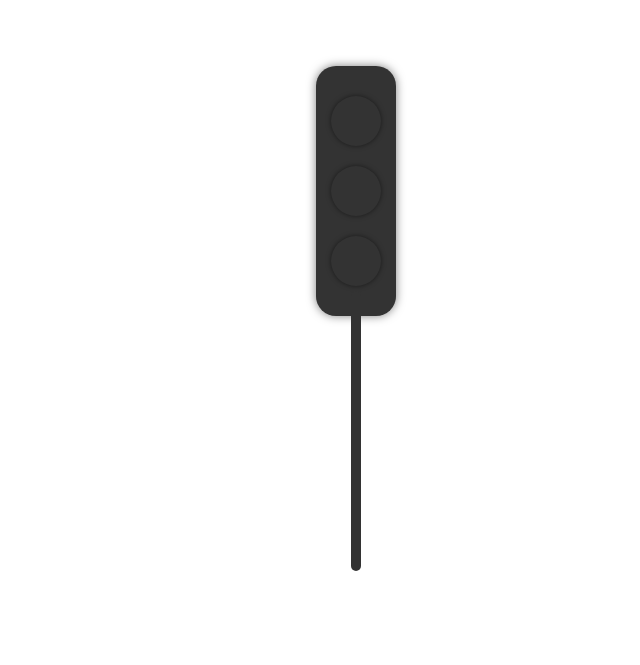
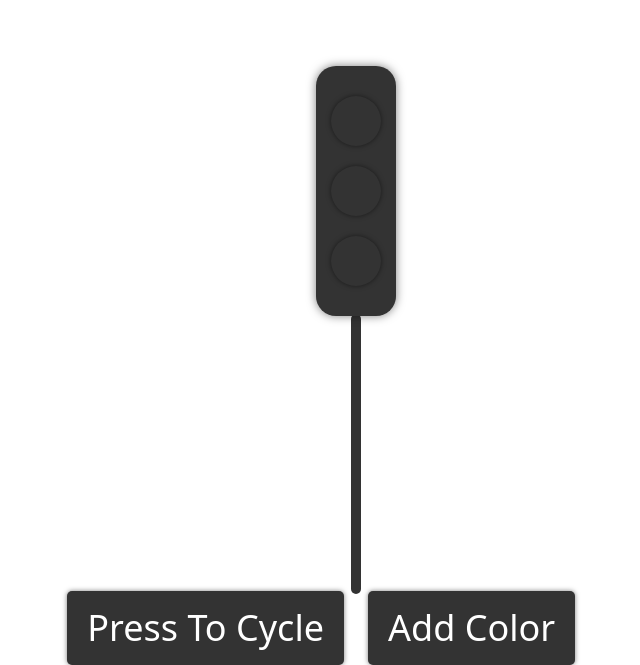
Before and after one commit to AlexisRSM/Traffic-Light, a React (Vite) app in the folder Traffic-Light/: page / in a window 1280 px wide. Shown: the part 209-874 px from the top of the page, without its empty margins (284-924 px from the left). Before the commit the page ends 800 px from the top, so only its background shows below. Built offline with nearby package versions, Linux system fonts and the light colour scheme.

Commit message:
Version 0.91 Working on buttons

```diff
--- a/Traffic-Light/src/App.jsx
+++ b/Traffic-Light/src/App.jsx
@@ -4,7 +4,7 @@ import viteLogo from '/vite.svg'
 import './App.css'
 import TrafficLight from './modules/TrafficLight'
 import './modules/Styles/TrafficLight.css';
-import useFetch from './modules/useFetch'
+
 
 function App() {
   const [count, setCount] = useState(0)
--- a/Traffic-Light/src/modules/Styles/TrafficLight.css
+++ b/Traffic-Light/src/modules/Styles/TrafficLight.css
@@ -1,3 +1,29 @@
+.cycle {
+    position:absolute;
+    top:100%;
+    background-color: #333;
+    color: white;
+    padding: 10px 20px;
+    border: none;
+    border-radius: 5px;
+    cursor: pointer;
+    font-size: 36px;
+    box-shadow: 0 0 5px rgba(0, 0, 0, 0.5);
+
+}
+.add {
+    position:absolute;
+    top:100%;
+    background-color: #333;
+    color: white;
+    padding: 10px 20px;
+    border: none;
+    border-radius: 5px;
+    cursor: pointer;
+    font-size: 36px;
+    box-shadow: 0 0 5px rgba(0, 0, 0, 0.5);
+
+}
 .traffic-light {
     display: flex;
     justify-content: center;
@@ -7,11 +33,12 @@
 
 .pole {
     position: absolute;
-    top:90%;
+    top:99%;
     width: 10px;
     height: 280px;
     background-color: #333;
     border-radius: 5px;
+    z-index: -1;
 }
 
 .container {
--- a/Traffic-Light/src/modules/TrafficLight.jsx
+++ b/Traffic-Light/src/modules/TrafficLight.jsx
@@ -6,9 +6,9 @@ import { useState } from "react";
 function TrafficLight() {
 
     const [color, setColor] = useState({
-        one:"",
-        two:"",
-        three:""
+        one: "",
+        two: "",
+        three: ""
     });
 
 
@@ -16,25 +16,55 @@ function TrafficLight() {
 
     return (
         <>
-
+            <div className="row">
+                <div className="col-6 d-flex justify-content-end">
+                    <button
+                        onClick={()=>{
+                            let clone = {...color}
+                            function changeColor(){
+                                if(color.one=="red"){
+                                    color.one=""
+                                    color.two="yellow"
+                                    color.three=""
+                                }
+                                else if(color.two=="yellow"){
+                                    color.one=""
+                                    color.two=""
+                                    color.three="green"
+                                }
+                                else if(color.three=="green"){
+                                    color.one="red"
+                                    color.two=""
+                                    color.three=""
+                                }
+                            myInterval = setInterval(changeColor(),3000);
+                            }
+                        }}
+                        type="button" className="btn cycle btn-warning">Press To Cycle</button>
+                </div>
+                <div className="col-6 ">
+                    <button type="button" className="btn add color btn-warning">Add Color</button>
+                </div>
+            </div>
+            <div className="row">
                 <div className="traffic-light">
                     <div className="container">
-                    <div  onClick={()=>{
-                        let clone ={...color}
+                        <div onClick={() => {
+                            let clone = { ...color }
                             clone.one = "red"
                             clone.two = ""
                             clone.three = ""
                             setColor(clone)
-                    }}  className={`${color.one} light`}> </div>
-                    <div  onClick={()=>{
-                        let clone ={...color}
+                        }} className={`${color.one} light`}> </div>
+                        <div onClick={() => {
+                            let clone = { ...color }
                             clone.one = ""
                             clone.two = "yellow"
                             clone.three = ""
                             setColor(clone)
-                    }}  className={`${color.two} light`}></div>
-                    <div  onClick={()=>{
-                        let clone ={...color}
+                        }} className={`${color.two} light`}></div>
+                        <div onClick={() => {
+                            let clone = { ...color }
                             clone.one = ""
                             clone.two = ""
                             clone.three = "green"
@@ -42,8 +72,7 @@ function TrafficLight() {
                         }} className={`${color.three} light`}></div>
                         <div className="pole"></div>
                     </div>
-
-
+                </div>
             </div>
         </>
     );
```
Lines whose indentation alone changed are shown as unchanged.
